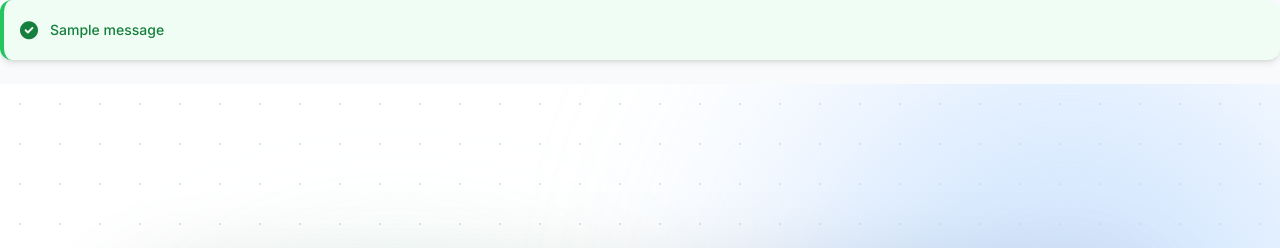
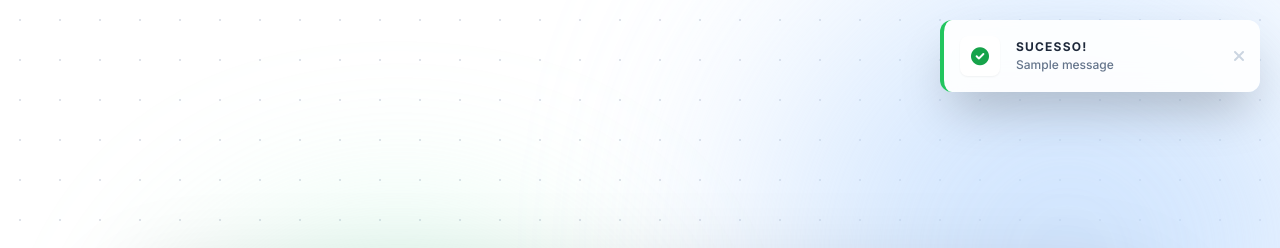
Before and after one commit to DataGusIT/FinTrack, a Django app: page /accounts/registrar/ in a window 1280 px wide. Shown: the top 248 px of the page. Run offline with Django 5.2, Linux system fonts and the light colour scheme; tables that the repository leaves empty hold one stand-in row (values such as "Sample post"); one stand-in notice (Sample message) is shown; some libraries are stand-ins or nearby versions.

Commit message:
feat(auth): implementar feedback visual com toasts animados e refinamento de design split-screen

```diff
--- a/accounts/forms.py
+++ b/accounts/forms.py
@@ -3,18 +3,22 @@ from django.contrib.auth.forms import UserCreationForm
 from .models import User
 
 class UserRegistrationForm(UserCreationForm):
+    email = forms.EmailField(required=True)
+
     class Meta(UserCreationForm.Meta):
         model = User
         fields = ("username", "email", "preferred_currency")
 
     def __init__(self, *args, **kwargs):
         super().__init__(*args, **kwargs)
-        # Aplicar classes Tailwind e REMOVER o help_text
         for field_name, field in self.fields.items():
             field.widget.attrs['class'] = 'w-full px-4 py-3 bg-white border border-gray-200 rounded-xl focus:ring-2 focus:ring-blue-500 outline-none transition-all'
+            field.help_text = ""
 
-            # Esta linha remove aqueles textos de validação de senha
-            field.help_text = ""
+            # Se houver erro nesse campo após o POST, adicionamos uma borda vermelha
+            if self.errors.get(field_name):
+                current_classes = field.widget.attrs.get('class', '')
+                field.widget.attrs['class'] = current_classes + ' border-red-500 bg-red-50'
 
 class UserProfileForm(forms.ModelForm):
     class Meta:
--- a/accounts/templates/accounts/register.html
+++ b/accounts/templates/accounts/register.html
@@ -77,36 +77,24 @@
                 <form method="post" class="space-y-4">
                     {% csrf_token %}
 
-                    {% if form.non_field_errors %}
-                    <div class="bg-red-50 border border-red-100 p-3 rounded-xl mb-4">
-                        {% for error in form.non_field_errors %}
-                            <p class="text-red-600 text-[10px] font-bold flex items-center">
-                                <i class="fas fa-circle-exclamation mr-2"></i> {{ error }}
-                            </p>
-                        {% endfor %}
-                    </div>
-                    {% endif %}
-
                     <div class="grid grid-cols-1 md:grid-cols-2 gap-x-4 gap-y-3">
                         {% for field in form %}
-                        <div class="flex flex-col {% if field.name == 'email' or field.name == 'preferred_currency' %}md:col-span-2{% endif %} {% if field.errors %}has-error{% endif %}">
-                            <!-- Label Padronizada -->
+                        <div class="flex flex-col">
                             <label class="h-4 flex items-end text-[10px] font-extrabold text-slate-400 uppercase tracking-widest mb-1.5 ml-1">
                                 {{ field.label }}
                             </label>
 
-                            <div class="relative">
+                            <div class="relative group">
                                 {{ field }}
+
+                                <!-- Ícone de Alerta se houver erro no campo -->
                                 {% if field.errors %}
                                 <div class="absolute inset-y-0 right-0 pr-3 flex items-center pointer-events-none">
-                                    <i class="fas fa-circle-exclamation text-red-400 text-xs"></i>
+                                    <i class="fas fa-circle-exclamation text-red-500 text-xs"></i>
                                 </div>
                                 {% endif %}
                             </div>
 
-                            {% if field.errors %}
-                                <p class="text-red-500 font-bold mt-1 ml-1" style="font-size: 9px;">{{ field.errors.0 }}</p>
-                            {% endif %}
                         </div>
                         {% endfor %}
                     </div>
@@ -161,19 +149,29 @@
         </div>
     </div>
 
-    <!-- MINI FOOTER -->
-    <footer class="mt-12 z-20 flex flex-col items-center">
-        <div class="flex items-center space-x-6 text-[10px] font-bold text-slate-400 uppercase tracking-[0.2em]">
-            <a href="#" class="hover:text-blue-500 transition-colors">Termos</a>
-            <div class="h-1 w-1 bg-slate-300 rounded-full"></div>
-            <a href="#" class="hover:text-blue-500 transition-colors">Privacidade</a>
-            <div class="h-1 w-1 bg-slate-300 rounded-full"></div>
-            <a href="#" class="hover:text-blue-500 transition-colors">Suporte</a>
-        </div>
-        <p class="mt-4 text-[9px] font-medium text-slate-400 uppercase tracking-widest opacity-60">
-            &copy; 2026 FinTrack Dashboard. Built for excellence.
-        </p>
-    </footer>
 
 </div>
 {% endblock %}
+
+{% block extra_js %}
+<script>
+    document.addEventListener('DOMContentLoaded', () => {
+        // 1. Captura erros gerais (como Usuário ou Senha incorretos)
+        {% if form.non_field_errors %}
+            {% for error in form.non_field_errors %}
+                showToast("{{ error|escapejs }}", "error");
+            {% endfor %}
+        {% endif %}
+
+        // 2. Captura erros específicos de campos (como 'Usuário já existe' ou 'Senha curta')
+        {% for field in form %}
+            {% if field.errors %}
+                {% for error in field.errors %}
+                    // Formata: "Nome do Campo: Mensagem de Erro"
+                    showToast("{{ field.label|escapejs }}: {{ error|escapejs }}", "error");
+                {% endfor %}
+            {% endif %}
+        {% endfor %}
+    });
+</script>
+{% endblock %}
--- a/templates/base.html
+++ b/templates/base.html
@@ -14,37 +14,59 @@
     <!-- Google Fonts -->
     <link href="https://fonts.googleapis.com/css2?family=Inter:wght@300;400;500;600;700&display=swap" rel="stylesheet">
 
+    <script>
+        function showToast(message, type = 'error') {
+            const container = document.getElementById('toast-container');
+            const toast = document.createElement('div');
+
+            const config = {
+                error: { bg: 'border-red-500', icon: 'fa-circle-exclamation', text: 'text-red-600', title: 'Opa!' },
+                success: { bg: 'border-green-500', icon: 'fa-check-circle', text: 'text-green-600', title: 'Sucesso!' },
+                info: { bg: 'border-blue-500', icon: 'fa-info-circle', text: 'text-blue-600', title: 'Aviso' }
+            };
+
+            const c = config[type] || config.error;
+
+            toast.className = `flex items-center w-80 p-4 bg-white/90 backdrop-blur-md border-l-4 ${c.bg} rounded-xl shadow-2xl transform transition-all duration-500 translate-x-full opacity-0`;
+
+            toast.innerHTML = `
+                <div class="flex-shrink-0 h-10 w-10 rounded-lg bg-white shadow-sm flex items-center justify-center ${c.text}">
+                    <i class="fas ${c.icon} text-lg"></i>
+                </div>
+                <div class="ml-4 flex-1">
+                    <p class="text-xs font-black text-slate-800 uppercase tracking-widest">${c.title}</p>
+                    <p class="text-xs font-medium text-slate-500 mt-0.5">${message}</p>
+                </div>
+                <button class="ml-4 text-slate-300 hover:text-slate-500 transition-colors">
+                    <i class="fas fa-times"></i>
+                </button>
+            `;
+
+            container.appendChild(toast);
+            setTimeout(() => toast.classList.remove('translate-x-full', 'opacity-0'), 100);
+            const timer = setTimeout(() => removeToast(toast), 10000);
+            toast.querySelector('button').onclick = () => {
+                clearTimeout(timer);
+                removeToast(toast);
+            };
+        }
+
+        function removeToast(toast) {
+            toast.classList.add('translate-x-full', 'opacity-0');
+            setTimeout(() => toast.remove(), 500);
+        }
+    </script>
+
     <style>
         body { font-family: 'Inter', sans-serif; }
-
-        /* Transição Suave */
         #sidebar { transition: all 0.3s cubic-bezier(0.4, 0, 0.2, 1); }
-
-        /* Estado Colapsado PADRÃO */
         .sidebar-collapsed { width: 80px !important; }
-
-        /* Esconder Elementos no Colapso */
-        .sidebar-collapsed .logo-container,
-        .sidebar-collapsed .nav-text,
-        .sidebar-collapsed .user-info,
-        .sidebar-collapsed .logout-text {
-            display: none !important;
-        }
-
-        /* Ajustes Alinhamento Sidebar Fechada */
+        .sidebar-collapsed .logo-container, .sidebar-collapsed .nav-text, .sidebar-collapsed .user-info, .sidebar-collapsed .logout-text { display: none !important; }
         .sidebar-collapsed .sidebar-header { justify-content: center; padding-left: 0; padding-right: 0; }
         .sidebar-collapsed .nav-item { justify-content: center; padding-left: 0; padding-right: 0; }
         .sidebar-collapsed .nav-icon { margin-right: 0; font-size: 1.2rem; }
         .sidebar-collapsed .sidebar-footer { padding: 1rem 0.5rem; align-items: center; justify-content: center; }
-
-        /* Link Ativo */
-        .sidebar-active {
-            color: #3b82f6 !important;
-            background-color: #eff6ff;
-            border-right: 4px solid #3b82f6;
-        }
-
-        /* Scrollbar Customizada */
+        .sidebar-active { color: #3b82f6 !important; background-color: #eff6ff; border-right: 4px solid #3b82f6; }
         ::-webkit-scrollbar { width: 6px; }
         ::-webkit-scrollbar-track { background: #f1f1f1; }
         ::-webkit-scrollbar-thumb { background: #cbd5e1; border-radius: 10px; }
@@ -54,65 +76,32 @@
 <body class="bg-gray-50 flex h-screen overflow-hidden">
 
     {% if user.is_authenticated %}
-    <!-- SIDEBAR (Inicia com a classe de colapso) -->
     <aside id="sidebar" class="sidebar-collapsed fixed inset-y-0 left-0 z-50 w-64 bg-white border-r border-gray-200 lg:static lg:inset-0 flex flex-col shadow-sm">
-
-        <!-- Header Sidebar -->
         <div class="sidebar-header flex items-center justify-between h-20 px-6 border-b border-gray-100 overflow-hidden">
             <div class="logo-container flex items-center">
-                <!-- Logo Oficial -->
-            <img src="{% static 'image/logo.png' %}" alt="FinTrack Logo" class="h-21 w-auto object-contain">
+                <img src="{% static 'image/logo.png' %}" alt="FinTrack Logo" class="h-22 w-auto object-contain">
             </div>
-            <button id="sidebar-toggle" class="text-gray-400 hover:text-blue-600 focus:outline-none p-2 rounded-lg hover:bg-gray-50">
+            <button id="sidebar-toggle" class="text-gray-400 hover:text-blue-600 p-2 rounded-lg hover:bg-gray-50">
                 <i class="fas fa-bars text-lg"></i>
             </button>
         </div>
 
-        <!-- Menu -->
         <nav class="flex-1 overflow-y-auto py-6">
             <ul class="space-y-2">
-                <li>
-                    <a href="{% url 'dashboard:index' %}" class="nav-item flex items-center px-6 py-3 text-gray-500 hover:bg-gray-50 hover:text-blue-600 transition {% if request.resolver_match.url_name == 'index' %}sidebar-active{% endif %}" title="Dashboard">
-                        <i class="fas fa-th-large w-6 nav-icon mr-3"></i>
-                        <span class="nav-text font-semibold text-sm">Dashboard</span>
-                    </a>
-                </li>
-                <li>
-                    <a href="{% url 'expenses:transaction_list' %}" class="nav-item flex items-center px-6 py-3 text-gray-500 hover:bg-gray-50 hover:text-blue-600 transition {% if 'transaction_list' in request.path %}sidebar-active{% endif %}" title="Extrato">
-                        <i class="fas fa-list-ul w-6 nav-icon mr-3"></i>
-                        <span class="nav-text font-semibold text-sm">Extrato</span>
-                    </a>
-                </li>
-                <li>
-                    <a href="{% url 'expenses:category_list' %}" class="nav-item flex items-center px-6 py-3 text-gray-500 hover:bg-gray-50 hover:text-blue-600 transition {% if 'category' in request.path %}sidebar-active{% endif %}" title="Categorias">
-                        <i class="fas fa-tags w-6 nav-icon mr-3"></i>
-                        <span class="nav-text font-semibold text-sm">Categorias</span>
-                    </a>
-                </li>
-                <li>
-                    <a href="{% url 'expenses:budget_list' %}" class="nav-item flex items-center px-6 py-3 text-gray-500 hover:bg-gray-50 hover:text-blue-600 transition {% if 'budget' in request.path %}sidebar-active{% endif %}" title="Orçamentos">
-                        <i class="fas fa-bullseye w-6 nav-icon mr-3"></i>
-                        <span class="nav-text font-semibold text-sm">Orçamentos</span>
-                    </a>
-                </li>
-                <li>
-                    <a href="{% url 'expenses:recurring_list' %}" class="nav-item flex items-center px-6 py-3 text-gray-500 hover:bg-gray-50 hover:text-blue-600 transition {% if 'recurring' in request.path %}sidebar-active{% endif %}" title="Recorrentes">
-                        <i class="fas fa-redo w-6 nav-icon mr-3"></i>
-                        <span class="nav-text font-semibold text-sm">Recorrentes</span>
-                    </a>
-                </li>
+                <li><a href="{% url 'dashboard:index' %}" class="nav-item flex items-center px-6 py-3 text-gray-500 hover:bg-gray-50 hover:text-blue-600 transition {% if request.resolver_match.url_name == 'index' %}sidebar-active{% endif %}"><i class="fas fa-th-large w-6 nav-icon mr-3"></i><span class="nav-text font-semibold text-sm">Dashboard</span></a></li>
+                <li><a href="{% url 'expenses:transaction_list' %}" class="nav-item flex items-center px-6 py-3 text-gray-500 hover:bg-gray-50 hover:text-blue-600 transition {% if 'transaction_list' in request.path %}sidebar-active{% endif %}"><i class="fas fa-list-ul w-6 nav-icon mr-3"></i><span class="nav-text font-semibold text-sm">Extrato</span></a></li>
+                <li><a href="{% url 'expenses:category_list' %}" class="nav-item flex items-center px-6 py-3 text-gray-500 hover:bg-gray-50 hover:text-blue-600 transition {% if 'category' in request.path %}sidebar-active{% endif %}"><i class="fas fa-tags w-6 nav-icon mr-3"></i><span class="nav-text font-semibold text-sm">Categorias</span></a></li>
+                <li><a href="{% url 'expenses:budget_list' %}" class="nav-item flex items-center px-6 py-3 text-gray-500 hover:bg-gray-50 hover:text-blue-600 transition {% if 'budget' in request.path %}sidebar-active{% endif %}"><i class="fas fa-bullseye w-6 nav-icon mr-3"></i><span class="nav-text font-semibold text-sm">Orçamentos</span></a></li>
+                <li><a href="{% url 'expenses:recurring_list' %}" class="nav-item flex items-center px-6 py-3 text-gray-500 hover:bg-gray-50 hover:text-blue-600 transition {% if 'recurring' in request.path %}sidebar-active{% endif %}"><i class="fas fa-redo w-6 nav-icon mr-3"></i><span class="nav-text font-semibold text-sm">Recorrentes</span></a></li>
             </ul>
         </nav>
 
-        <!-- Footer Sidebar -->
         <div class="sidebar-footer p-4 border-t border-gray-100 bg-gray-50/50">
-            <a href="{% url 'accounts:settings' %}" class="nav-item flex items-center p-2 rounded-xl hover:bg-white hover:shadow-sm transition mb-4" title="Configurações">
+            <a href="{% url 'accounts:settings' %}" class="nav-item flex items-center p-2 rounded-xl hover:bg-white hover:shadow-sm transition mb-4">
                 {% if user.profile_picture %}
-                    <img src="{{ user.profile_picture.url }}" class="w-10 h-10 rounded-full object-cover shadow-sm border-2 border-white">
+                    <img src="{{ user.profile_picture.url }}" class="w-10 h-10 rounded-full object-cover border-2 border-white">
                 {% else %}
-                    <div class="w-10 h-10 rounded-full bg-blue-500 flex items-center justify-center text-white text-xs">
-                        {{ user.username|slice:":2"|upper }}
-                    </div>
+                    <div class="w-10 h-10 rounded-full bg-blue-500 flex items-center justify-center text-white text-xs">{{ user.username|slice:":2"|upper }}</div>
                 {% endif %}
                 <div class="ml-3 user-info overflow-hidden">
                     <p class="text-xs font-bold text-gray-800 truncate">{{ user.username }}</p>
@@ -121,117 +110,90 @@
             </a>
             <form action="{% url 'accounts:logout' %}" method="post">
                 {% csrf_token %}
-                <button type="submit" class="nav-item w-full flex items-center justify-center px-4 py-2 text-xs font-bold text-red-500 bg-red-50 rounded-lg hover:bg-red-100 transition">
-                    <i class="fas fa-sign-out-alt nav-icon"></i>
-                    <span class="logout-text ml-2">Sair do Sistema</span>
+                <button type="submit" class="nav-item w-full flex items-center justify-center px-4 py-2 text-xs font-bold text-red-500 bg-red-50 rounded-lg hover:bg-red-100">
+                    <i class="fas fa-sign-out-alt nav-icon"></i><span class="logout-text ml-2">Sair</span>
                 </button>
             </form>
         </div>
     </aside>
     {% endif %}
 
-    <!-- ÁREA DE CONTEÚDO -->
+    <!-- ÁREA DE CONTEÚDO (Header + Main + Footer) -->
     <div class="flex-1 flex flex-col min-w-0 overflow-hidden">
 
-        <!-- HEADER SUPERIOR COM MAIS COMPONENTES -->
         {% if user.is_authenticated %}
         <header class="h-16 bg-white border-b border-gray-200 flex items-center justify-between px-8 shadow-sm z-40">
-
-            <!-- Esquerda: Breadcrumb e Busca -->
             <div class="flex items-center space-x-8">
                 <div class="text-sm font-medium text-gray-400 flex items-center">
-                    <i class="fas fa-home mr-2 text-xs"></i>
-                    {% block breadcrumb %}FinTrack / Dashboard{% endblock %}
+                    <i class="fas fa-home mr-2 text-xs"></i>{% block breadcrumb %}FinTrack / Dashboard{% endblock %}
                 </div>
-
-                <!-- Barra de Busca Rápida -->
                 <div class="hidden xl:flex items-center bg-gray-100 px-3 py-1.5 rounded-lg border border-transparent focus-within:border-blue-300 focus-within:bg-white transition-all">
                     <i class="fas fa-search text-gray-400 text-xs mr-2"></i>
                     <form action="{% url 'expenses:transaction_list' %}" method="get">
-                        <input type="text" name="search" placeholder="Buscar transação..." class="bg-transparent border-none text-xs focus:ring-0 w-48">
+                        <input type="text" name="search" placeholder="Buscar..." class="bg-transparent border-none text-xs focus:ring-0 w-48">
                     </form>
                 </div>
             </div>
-
-            <!-- Direita: Stats Rápidos e Notificações -->
             <div class="flex items-center space-x-6">
-                <!-- Data Atual -->
                 <div class="hidden lg:flex flex-col items-end border-r pr-6 border-gray-100">
-                    <span class="text-[10px] font-bold text-gray-400 uppercase tracking-widest">Data de Hoje</span>
+                    <span class="text-[10px] font-bold text-gray-400 uppercase">Hoje</span>
                     <span class="text-xs font-semibold text-gray-700">{% now "D, d M Y" %}</span>
                 </div>
-
-                <!-- Info Moeda -->
-                <div class="hidden sm:flex flex-col items-center px-3 py-1 bg-blue-50 rounded-lg">
-                    <span class="text-[9px] font-bold text-blue-400 uppercase">Moeda</span>
-                    <span class="text-xs font-bold text-blue-600">{{ user.preferred_currency|default:"BRL" }}</span>
+                <div class="h-9 w-9 bg-gray-50 rounded-xl flex items-center justify-center text-gray-500 relative cursor-pointer hover:text-blue-600 transition">
+                    <i class="far fa-bell text-lg"></i>
+                    <span class="absolute top-2 right-2 h-2 w-2 bg-red-500 rounded-full border-2 border-white"></span>
                 </div>
-
-                <!-- Notificações -->
-                <div class="relative group cursor-pointer">
-                    <div class="h-9 w-9 bg-gray-50 rounded-xl flex items-center justify-center text-gray-500 hover:text-blue-600 hover:bg-blue-50 transition-all">
-                        <i class="far fa-bell text-lg"></i>
-                        <span class="absolute top-2 right-2 h-2 w-2 bg-red-500 rounded-full border-2 border-white"></span>
-                    </div>
-                </div>
-
-                <!-- Atalho Rápido Configurações -->
-                <a href="{% url 'accounts:settings' %}" class="h-9 w-9 bg-gray-50 rounded-xl flex items-center justify-center text-gray-500 hover:text-gray-800 transition-all">
-                    <i class="fas fa-cog"></i>
-                </a>
             </div>
         </header>
         {% endif %}
 
-        <!-- MAIN SCROLL -->
-        <main class="flex-1 overflow-y-auto p-8 scroll-smooth">
-            {% if messages %}
-                {% for message in messages %}
-                    <div class="mb-6 p-4 rounded-xl shadow-md border-l-4 flex items-center animate-bounce-short
-                        {% if message.tags == 'success' %}bg-green-50 text-green-700 border-green-500{% else %}bg-red-50 text-red-700 border-red-500{% endif %}">
-                        <i class="fas {% if message.tags == 'success' %}fa-check-circle{% else %}fa-exclamation-circle{% endif %} mr-3 text-lg"></i>
-                        <span class="text-sm font-medium">{{ message }}</span>
-                    </div>
-                {% endfor %}
-            {% endif %}
+        <!-- ÁREA SCROLLÁVEL -->
+        <div class="flex-1 overflow-y-auto flex flex-col">
+            <main class="flex-1 p-8">
+                {% if messages %}
+                    <script>
+                        document.addEventListener('DOMContentLoaded', () => {
+                            {% for message in messages %}
+                                showToast("{{ message }}", "{% if message.tags == 'success' %}success{% elif message.tags == 'error' %}error{% else %}info{% endif %}");
+                            {% endfor %}
+                        });
+                    </script>
+                {% endif %}
+                <div class="animate-fade-in">{% block content %}{% endblock %}</div>
+            </main>
 
-            <!-- Conteúdo da Página -->
-            <div class="animate-fade-in">
-                {% block content %}{% endblock %}
-            </div>
-        </main>
+            <!-- MINI FOOTER INTEGRADO NO FINAL DO CONTEÚDO -->
+            <footer class="p-8 mt-auto flex flex-col items-center border-t border-gray-100 bg-white/50">
+                <div class="flex items-center space-x-6 text-[10px] font-bold text-slate-400 uppercase tracking-[0.2em]">
+                    <a href="#" class="hover:text-blue-500 transition-colors">Termos</a>
+                    <div class="h-1 w-1 bg-slate-300 rounded-full"></div>
+                    <a href="#" class="hover:text-blue-500 transition-colors">Privacidade</a>
+                    <div class="h-1 w-1 bg-slate-300 rounded-full"></div>
+                    <a href="#" class="hover:text-blue-500 transition-colors">Suporte</a>
+                </div>
+                <p class="mt-4 text-[9px] font-medium text-slate-400 uppercase tracking-widest opacity-60 text-center">
+                    &copy; 2026 FinTrack Dashboard. Built with Django & Tailwind.
+                </p>
+            </footer>
+        </div>
     </div>
 
-    <!-- SCRIPTS -->
+    <!-- CONTAINER DE TOASTS -->
+    <div id="toast-container" class="fixed top-5 right-5 z-[100] flex flex-col gap-3"></div>
+
     <script>
         const btn = document.getElementById('sidebar-toggle');
         const sidebar = document.getElementById('sidebar');
-
-        // Lógica de Persistência do Estado da Sidebar
-        // Se for a primeira vez, inicia colapsada. Se o usuário mudar, salva no localStorage.
         const storageValue = localStorage.getItem('sidebar-collapsed');
 
-        if (storageValue === 'false') {
-            sidebar.classList.remove('sidebar-collapsed');
-        } else {
-            sidebar.classList.add('sidebar-collapsed');
-        }
+        if (storageValue === 'false') sidebar.classList.remove('sidebar-collapsed');
+        else sidebar.classList.add('sidebar-collapsed');
 
         btn.addEventListener('click', () => {
             sidebar.classList.toggle('sidebar-collapsed');
             localStorage.setItem('sidebar-collapsed', sidebar.classList.contains('sidebar-collapsed'));
         });
-
-        // Adiciona classe de animação simples via JS
-        document.addEventListener('DOMContentLoaded', () => {
-            const mainContent = document.querySelector('main');
-            mainContent.style.opacity = '0';
-            setTimeout(() => {
-                mainContent.style.transition = 'opacity 0.5s ease-in-out';
-                mainContent.style.opacity = '1';
-            }, 100);
-        });
     </script>
-
+    {% block extra_js %}{% endblock %}
 </body>
 </html>
```
Also changed, not shown: accounts/templates/accounts/login.html (+26 -22 lines).
